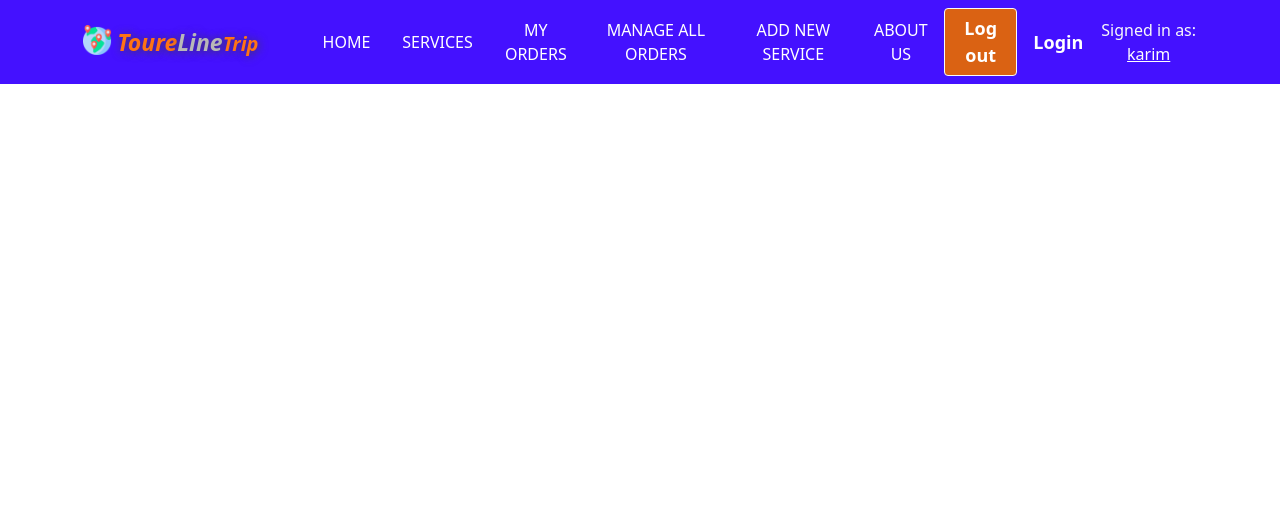
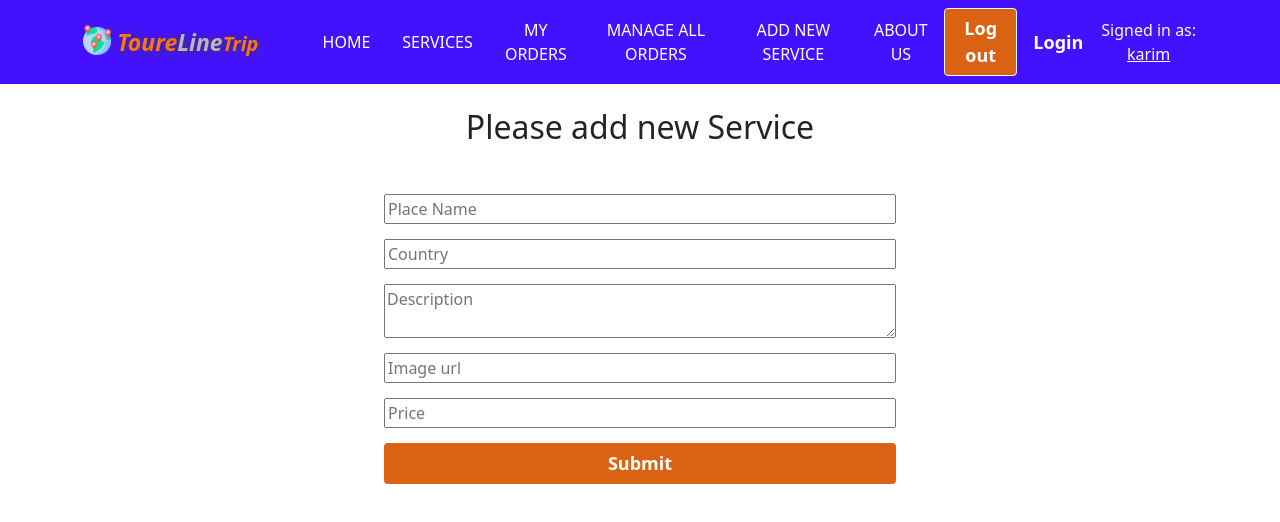
Before and after one commit to showkhin1997/tour-line-trip-client-side, a React (Create React App) app: page /addnewservice in a window 1280 px wide. Shown: the top 522 px of the page. Built offline with nearby package versions, Linux system fonts and the light colour scheme.

Commit message:
add new services

```diff
--- a/package.json
+++ b/package.json
@@ -6,10 +6,12 @@
     "@testing-library/jest-dom": "^5.14.1",
     "@testing-library/react": "^11.2.7",
     "@testing-library/user-event": "^12.8.3",
+    "axios": "^0.24.0",
     "bootstrap": "^5.1.3",
     "react": "^17.0.2",
     "react-bootstrap": "^2.0.0",
     "react-dom": "^17.0.2",
+    "react-hook-form": "^7.18.0",
     "react-router-dom": "^5.3.0",
     "react-scripts": "4.0.3",
     "web-vitals": "^1.1.2"
--- a/src/App.js
+++ b/src/App.js
@@ -2,11 +2,26 @@ import './App.css';
 import 'bootstrap/dist/css/bootstrap.min.css';
 import { BrowserRouter as Router, Switch, Route } from "react-router-dom";
 import Header from './components/Shared/Header/Header';
+import Home from './components/Home/Home/Home';
+import AddNewService from './components/AddNewService/AddNewService';
 
 function App() {
   return (
     <div className="App">
-      <Header></Header>
+      <Router>
+        <Header></Header>
+        <Switch>
+          <Route exact path="/">
+            <Home></Home>
+          </Route>
+          <Route path="/home">
+            <Home></Home>
+          </Route>
+          <Route path="/addnewservice">
+            <AddNewService></AddNewService>
+          </Route>
+        </Switch>
+      </Router>
     </div>
   );
 }
--- /dev/null
+++ b/src/components/AddNewService/AddNewService.css
@@ -0,0 +1,11 @@
+.add-service form{
+    display: flex;
+    flex-direction: column;
+    justify-content: center;
+    align-items: center;
+}
+
+.add-service form input, textarea{
+   width: 40%;
+   margin-bottom: 15px;
+}
--- /dev/null
+++ b/src/components/AddNewService/AddNewService.js
@@ -0,0 +1,36 @@
+import axios from 'axios';
+import React from 'react';
+import { useForm } from "react-hook-form";
+import './AddNewService.css';
+
+const AddNewService = () => {
+    const { register, handleSubmit, reset } = useForm();
+    const onSubmit = data => {
+        console.log(data);
+
+        axios.post('http://localhost:5000/services', data)
+            .then(res => {
+                if (res.data.insertedId) {
+                    alert('The service added Successfully!');
+                    reset();
+                }
+            })
+    };
+
+    return (
+        <div className="add-service ">
+            <h2 className="mt-4 mb-5">Please add new Service</h2>
+
+            <form onSubmit={handleSubmit(onSubmit)}>
+                <input {...register("name", { required: true, maxLength: 20 })} placeholder="Place Name" />
+                <input {...register("country")} placeholder="Country" />
+                <textarea {...register("description")} placeholder="Description" />
+                <input {...register("img")} placeholder="Image url" />
+                <input type="number" {...register("price")} placeholder="Price" />
+                <input type="submit" className="logout-button btn" />
+            </form>
+        </div>
+    );
+};
+
+export default AddNewService;
--- a/src/components/Home/Home/Home.js
+++ b/src/components/Home/Home/Home.js
@@ -3,7 +3,7 @@ import React from 'react';
 const Home = () => {
     return (
         <div>
-
+            <h2>this is home</h2>
         </div>
     );
 };
--- a/src/components/Shared/Header/Header.js
+++ b/src/components/Shared/Header/Header.js
@@ -22,11 +22,11 @@ const Header = () => {
                             <span className="trip-text tour-text">Trip</span></Navbar.Brand>
                         <Navbar.Toggle />
                         <Navbar.Collapse className="justify-content-end">
-                            <Nav.Link className="text-white">HOME</Nav.Link>
+                            <Nav.Link className="text-white" href="home">HOME</Nav.Link>
                             <Nav.Link className="text-white">SERVICES</Nav.Link>
                             <Nav.Link className="text-white">MY ORDERS</Nav.Link>
                             <Nav.Link className="text-white">MANAGE ALL ORDERS</Nav.Link>
-                            <Nav.Link className="text-white">ADD NEW SERVICE</Nav.Link>
+                            <Nav.Link className="text-white" href="addnewservice">ADD NEW SERVICE</Nav.Link>
                             <Nav.Link className="text-white">ABOUT US</Nav.Link>
                             <Button className="logout-button" variant="light">Log out</Button>
                             <Nav.Link className="login-button">Login</Nav.Link>
```
Also changed, not shown: 1 other file (tests, documents, lock files or other folders).
